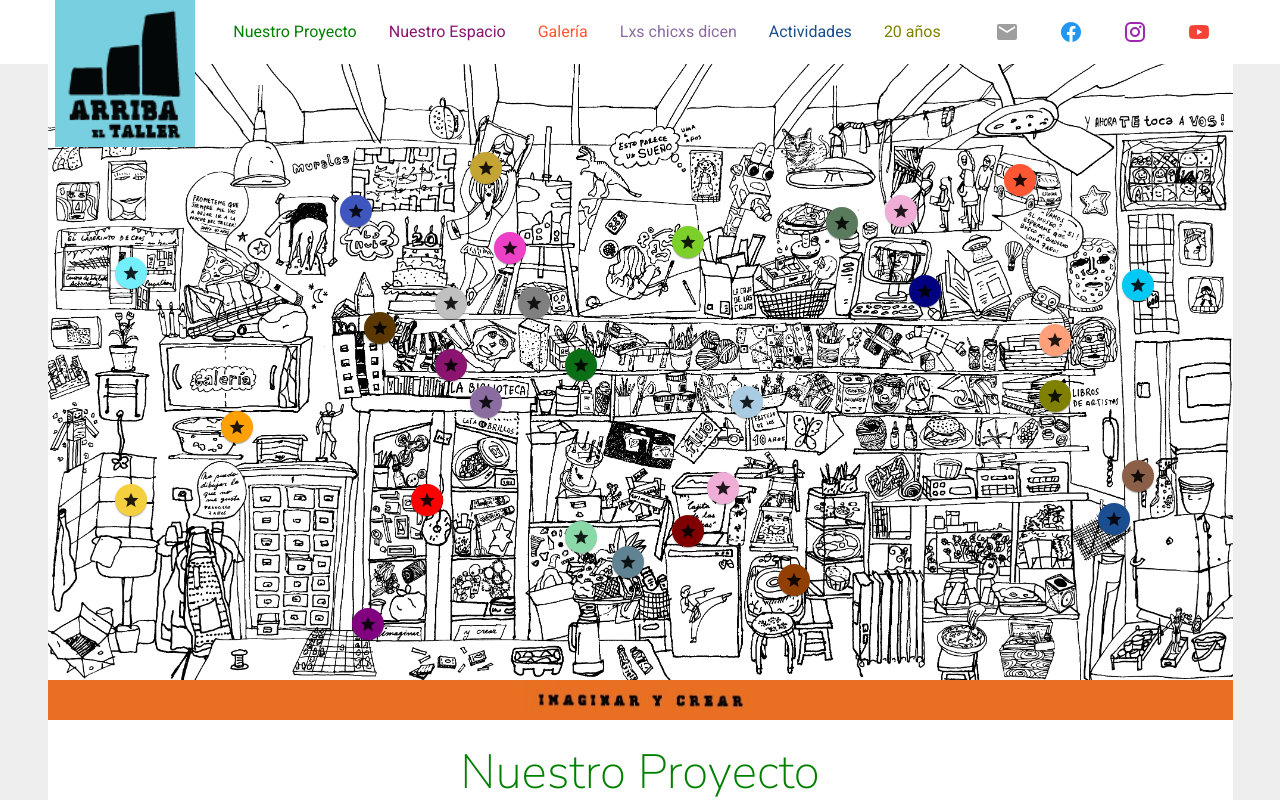
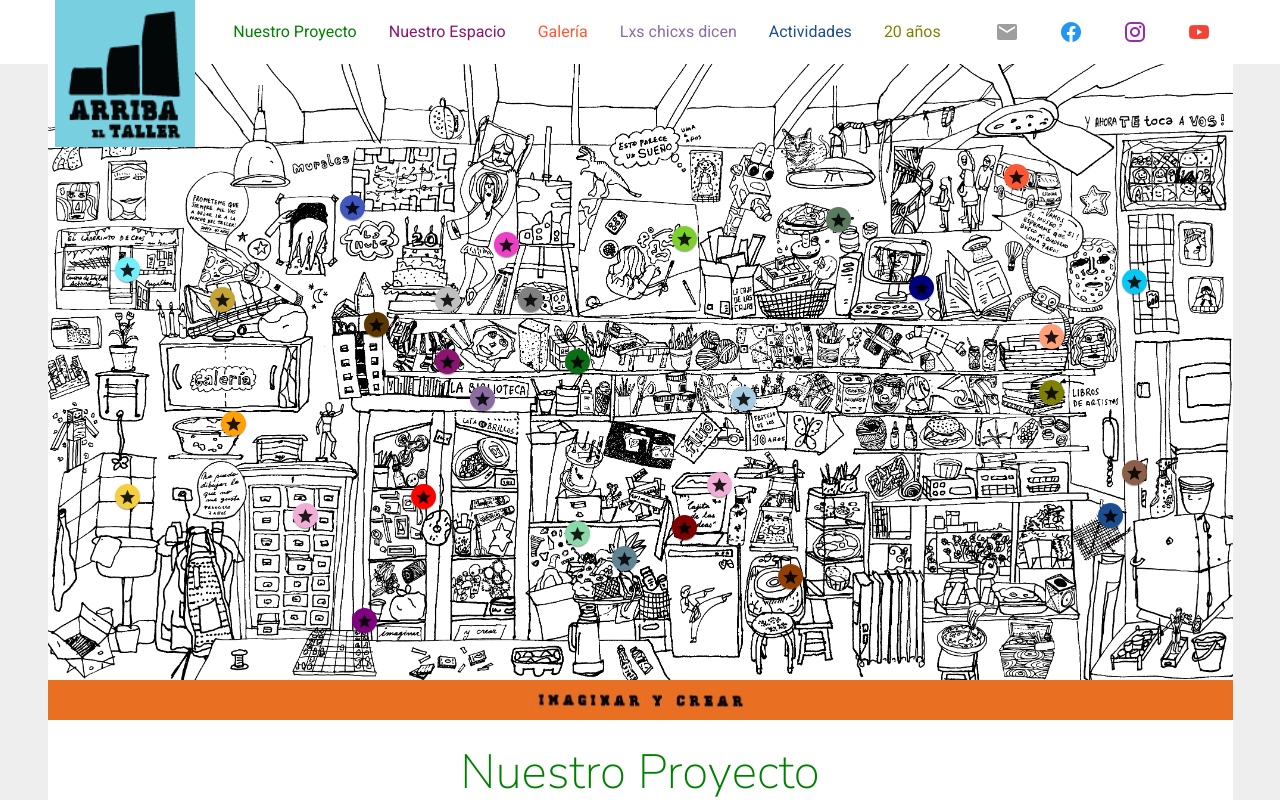
Before and after one commit to IanEvers/arribaeltaller, a Nuxt app: page / in a window 1280 px wide. Shown: the top 800 px of the page. Built offline with nearby package versions, Linux system fonts and the light colour scheme.

Commit message:
arreglo tamaño de estrellas y posicion

```diff
--- a/layouts/default.vue
+++ b/layouts/default.vue
@@ -163,12 +163,12 @@
     }),
     head() {
       return {
-        title: 'Taller de Arriba',
+        title: 'Arriba el Taller',
         meta: [
           {
-            hid: 'Taller de Arriba',
-            name: 'Taller de Arriba',
-            content: 'Taller de Arriba.'
+            hid: 'Arriba el Taller  ',
+            name: 'Arriba el Taller ',
+            content: 'Arriba el Taller  .'
           }
         ]
       }
--- a/pages/index.vue
+++ b/pages/index.vue
@@ -19,6 +19,8 @@
             v-bind:key="tarjeta.id"
             fab
             x-small
+            width="25px"
+            height="25px"
             :aria-label="tarjeta.contenido.titulo"
             :color="tarjeta.color"
             class="ma-2 boton d-none d-md-block elevation-1 floating"
@@ -190,8 +192,8 @@ export default {
           dialog: false,
           color: '#C4A433',
           posicion: {
-            top: '13%',
-            left: '35%'
+            top: '35%',
+            left: '13%'
           },
           contenido: {
             fondo: '1 Noche del taller/01 fondo.png',
@@ -738,8 +740,8 @@ export default {
           dialog: false,
           color: '#F0AED7',
           posicion: {
-            top: '20%',
-            left: '70%'
+            top: '70%',
+            left: '20%'
           },
           contenido: {
             fondo: '30 Mueble de cajoncitos/30 fondo.png',
```
Also changed, not shown: 1 other file (tests, documents, lock files or other folders).
